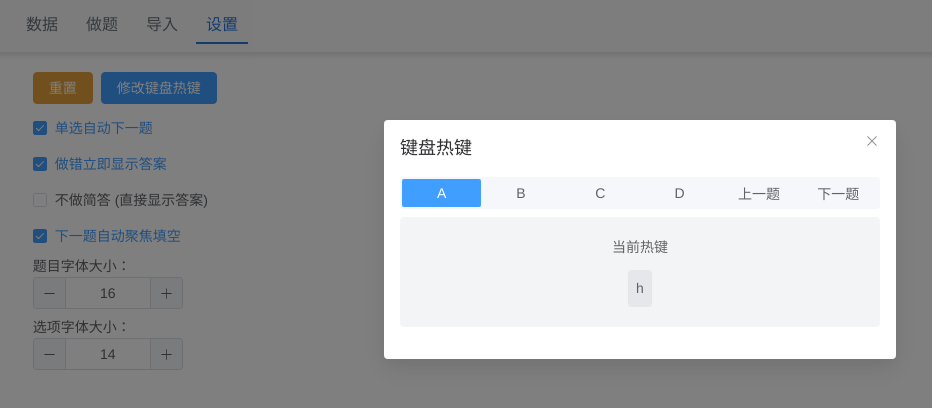
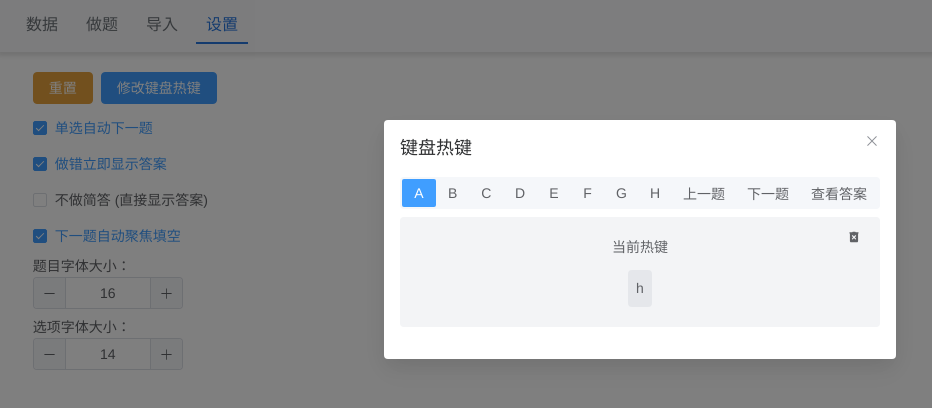
Before and after one commit to hoywu/finalrush, a Vue app: page /setting in a window 1280 px wide. Both pictures are taken after a click on the button "修改键盘热键". Shown: the top 408 px of the page, without its empty margins (0-932 px from the left). Built offline with nearby package versions, Linux system fonts and the light colour scheme; what @highlightjs/vue-plugin would draw is missing.

Commit message:
feat: support more hotkeys

```diff
--- a/src/components/SetHotKeyDialog.vue
+++ b/src/components/SetHotKeyDialog.vue
@@ -1,6 +1,7 @@
 <script setup lang="ts">
 import { useHotkeyStore } from '@/stores/hotkey';
 import { useMagicKeys, whenever } from '@vueuse/core';
+import iconRemove from '~icons/material-symbols/delete-forever-rounded';
 import iconReset from '~icons/material-symbols/refresh-rounded';
 import iconCheck from '~icons/material-symbols/check-rounded';
 
@@ -17,7 +18,7 @@ watch(current, (val) => {
   newKeys.value = val;
 });
 
-const options = ['A', 'B', 'C', 'D', '上一题', '下一题'];
+const options = ['A', 'B', 'C', 'D', 'E', 'F', 'G', 'H', '上一题', '下一题', '查看答案'];
 const option = ref('A');
 
 const hotkey = useHotkeyStore();
@@ -26,8 +27,13 @@ const getHotkey = computed(() => {
   if (option.value === 'B') return hotkey.b;
   if (option.value === 'C') return hotkey.c;
   if (option.value === 'D') return hotkey.d;
+  if (option.value === 'E') return hotkey.e;
+  if (option.value === 'F') return hotkey.f;
+  if (option.value === 'G') return hotkey.g;
+  if (option.value === 'H') return hotkey.h;
   if (option.value === '上一题') return hotkey.prev;
   if (option.value === '下一题') return hotkey.next;
+  if (option.value === '查看答案') return hotkey.showAns;
 });
 
 function saveHotkey() {
@@ -35,20 +41,45 @@ function saveHotkey() {
   else if (option.value === 'B') hotkey.b = newKeys.value.join('+');
   else if (option.value === 'C') hotkey.c = newKeys.value.join('+');
   else if (option.value === 'D') hotkey.d = newKeys.value.join('+');
+  else if (option.value === 'E') hotkey.e = newKeys.value.join('+');
+  else if (option.value === 'F') hotkey.f = newKeys.value.join('+');
+  else if (option.value === 'G') hotkey.g = newKeys.value.join('+');
+  else if (option.value === 'H') hotkey.h = newKeys.value.join('+');
   else if (option.value === '上一题') hotkey.prev = newKeys.value.join('+');
   else if (option.value === '下一题') hotkey.next = newKeys.value.join('+');
+  else if (option.value === '查看答案') hotkey.showAns = newKeys.value.join('+');
   newKeys.value = [];
+}
+
+function remove() {
+  newKeys.value = [];
+  saveHotkey();
+}
+
+const navScrollRef = ref();
+const navScrollLeft = ref(0);
+function onScrollNav(event: WheelEvent) {
+  // 滚轮事件
+  navScrollRef.value?.setScrollLeft(navScrollLeft.value + event.deltaY);
 }
 </script>
 
 <template>
   <el-dialog v-model="visible" title="键盘热键" class="max-w-lg">
     <div class="flex flex-col gap-2">
-      <el-segmented v-model="option" :options="options" />
+      <el-scrollbar
+        ref="navScrollRef"
+        @scroll="navScrollLeft = $event.scrollLeft"
+        @wheel.prevent="onScrollNav"
+      >
+        <el-segmented v-model="option" :options="options" class="min-w-full" />
+      </el-scrollbar>
 
-      <div class="flex flex-col bg-gray-100 rounded p-5 gap-3">
+      <div class="relative flex flex-col bg-gray-100 rounded p-5 gap-3">
+        <el-button class="absolute top-1 right-1" :icon="iconRemove" @click="remove" text />
         <el-text>当前热键</el-text>
-        <el-text class="key">{{ getHotkey }}</el-text>
+        <el-text v-if="getHotkey" class="key">{{ getHotkey }}</el-text>
+        <el-text v-else class="key">未设置</el-text>
       </div>
 
       <div v-if="newKeys.length > 0" class="flex items-center gap-1 self-center">
--- a/src/stores/hotkey.ts
+++ b/src/stores/hotkey.ts
@@ -8,10 +8,15 @@ export const useHotkeyStore = defineStore(
     const b = ref('j');
     const c = ref('k');
     const d = ref('l');
+    const e = ref('');
+    const f = ref('');
+    const g = ref('');
+    const h = ref('');
     const prev = ref('[');
     const next = ref(']');
+    const showAns = ref('a');
 
-    return { a, b, c, d, prev, next };
+    return { a, b, c, d, e, f, g, h, prev, next, showAns };
   },
   {
     persist: true,
--- a/src/views/DoView.vue
+++ b/src/views/DoView.vue
@@ -70,8 +70,13 @@ whenever(logicAnd(keys[h.a], notUsingInput), () => setAnswer(0));
 whenever(logicAnd(keys[h.b], notUsingInput), () => setAnswer(1));
 whenever(logicAnd(keys[h.c], notUsingInput), () => setAnswer(2));
 whenever(logicAnd(keys[h.d], notUsingInput), () => setAnswer(3));
+whenever(logicAnd(keys[h.e], notUsingInput), () => setAnswer(4));
+whenever(logicAnd(keys[h.f], notUsingInput), () => setAnswer(5));
+whenever(logicAnd(keys[h.g], notUsingInput), () => setAnswer(6));
+whenever(logicAnd(keys[h.h], notUsingInput), () => setAnswer(7));
 whenever(logicAnd(keys[h.prev], notUsingInput), () => prev());
 whenever(logicAnd(keys[h.next], notUsingInput), () => next());
+whenever(logicAnd(keys[h.showAns], notUsingInput), () => showAnswer());
 
 /*** 引导 ***/
 const openTour = ref(false);
--- a/types/components.d.ts
+++ b/types/components.d.ts
@@ -29,6 +29,7 @@ declare module 'vue' {
     ElProgress: typeof import('element-plus/es')['ElProgress']
     ElRadio: typeof import('element-plus/es')['ElRadio']
     ElRadioGroup: typeof import('element-plus/es')['ElRadioGroup']
+    ElScrollbar: typeof import('element-plus/es')['ElScrollbar']
     ElSegmented: typeof import('element-plus/es')['ElSegmented']
     ElSelect: typeof import('element-plus/es')['ElSelect']
     ElSwitch: typeof import('element-plus/es')['ElSwitch']
--- a/types/icon.d.ts
+++ b/types/icon.d.ts
@@ -2,5 +2,6 @@ declare module '~icons/uil/export';
 declare module '~icons/uil/import';
 declare module '~icons/codicon/github-action';
 declare module '~icons/material-symbols/delete-rounded';
+declare module '~icons/material-symbols/delete-forever-rounded';
 declare module '~icons/material-symbols/refresh-rounded';
 declare module '~icons/material-symbols/check-rounded';
```
